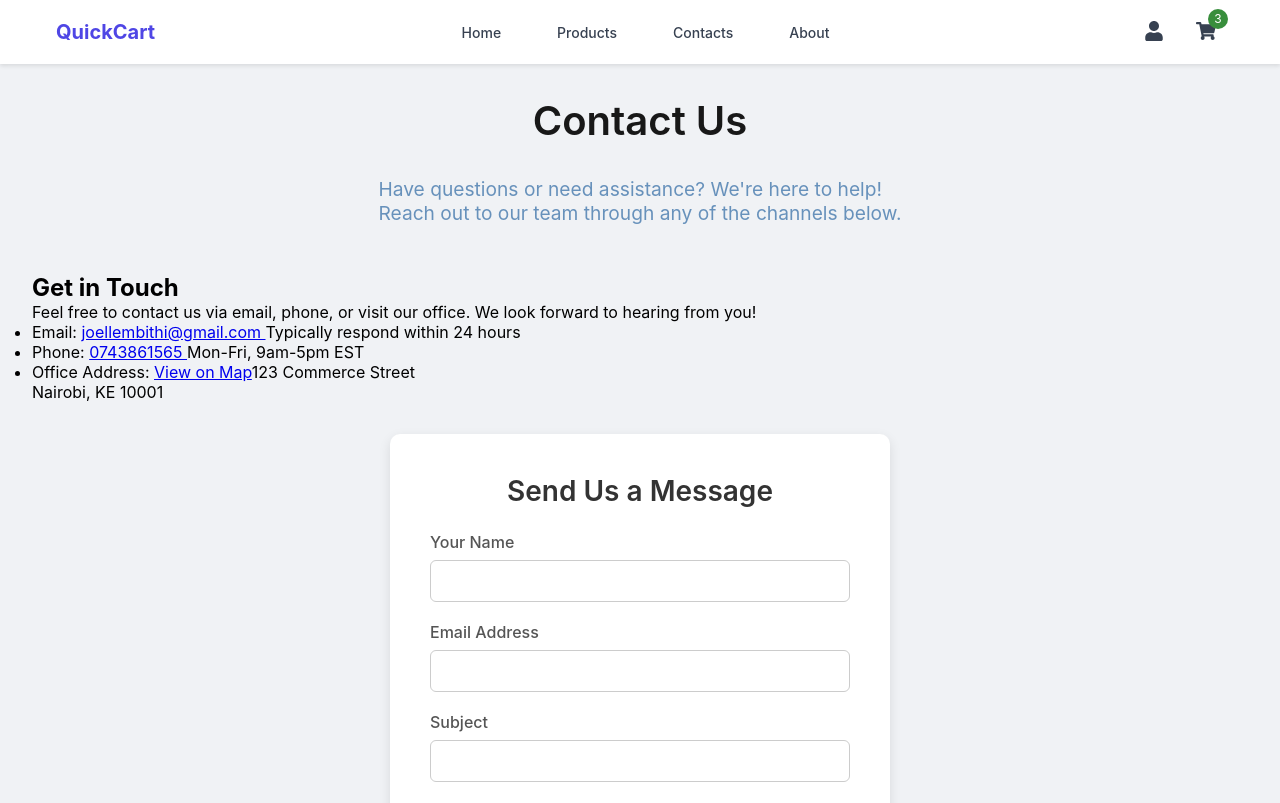
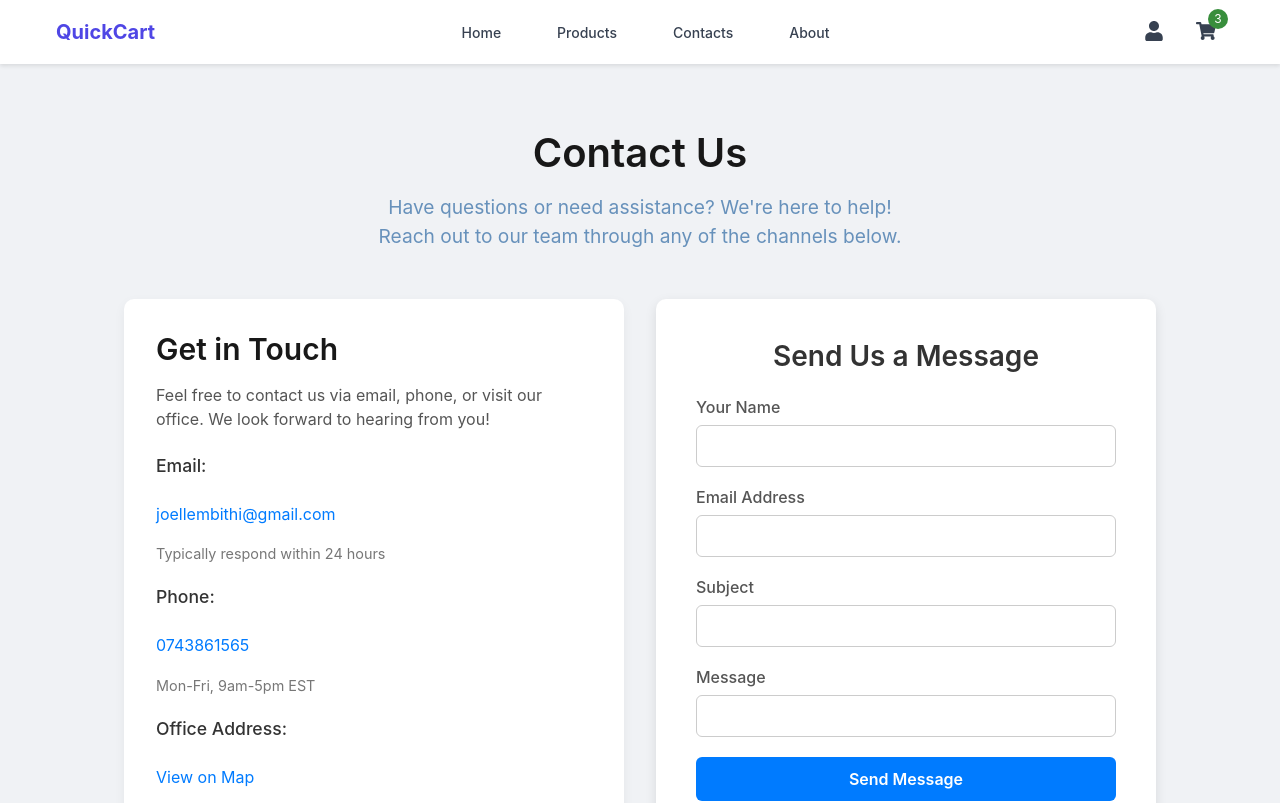
Before and after one commit to SmartMinds1/QuickCart, a React (Create React App) app in the folder client/: page /contact in a window 1280 px wide. Shown: the top 803 px of the page. Built offline with nearby package versions, Linux system fonts and the light colour scheme.

Commit message:
Almost done with Contact page

```diff
--- a/client/src/pages/Contact/Contact.css
+++ b/client/src/pages/Contact/Contact.css
@@ -1,48 +1,111 @@
 .container {
-
-
-    justify-content: center;
-    align-items: center;
-
-    background-color: #f0f2f5;
-
-.contact {
-    display:flex;
+  display: flex;
   flex-direction: column;
   justify-content: center;
   align-items: center;
+  background-color: #f0f2f5;
+  padding: 2rem;
+}
+
+/* Header section */
+.contact {
+  display: flex;
+  flex-direction: column;
+  justify-content: center;
+  align-items: center;
+  text-align: center;
+}
 
 .heading {
-        font-size:40px;
+  font-size: 40px;
   font-weight: 600;
   color: #181818;
-        margin: 2rem;
+  margin: 2rem 0 1rem 0;
 }
 
 .heading-text {
-        display:flex;
-        justify-content: center;
-        align-items: center;
-        font-size:1.2rem;
+  font-size: 1.2rem;
   color: rgb(103, 145, 187);
-
-    }
+  max-width: 700px;
+  line-height: 1.5;
 }
 
+/* Contact details wrapper */
+.contact-details {
+  display: flex;
+  flex-wrap: wrap;
+  justify-content: center;
+  margin-top: 3rem;
+  width: 100%;
+  max-width: 1200px;
+  gap: 2rem;
+}
+
+/* Left side */
 .left-side {
-    display:flex;
-    flex-direction: column;
-    margin: 2rem;
-    margin-top: 3rem;
+  background-color: #ffffff;
+  padding: 2rem;
+  border-radius: 10px;
+  width: 100%;
+  max-width: 500px;
+  box-shadow: 0 4px 12px rgba(0, 0, 0, 0.05);
+}
 
+.left-side-heading {
+  font-size: 30px;
+  font-weight: 600;
+  color: #181818;
+  margin-bottom: 1rem;
+}
 
+.left-side-text {
+  font-size: 1rem;
+  color: #555;
+  line-height: 1.5;
+  margin-bottom: 1.5rem;
 }
+
+.contact-list {
+  list-style: none;
+  padding: 0;
+  margin: 0;
+}
+
+.list {
+  margin-bottom: 1.5rem;
+}
+
+.list-title {
+  font-size: 1.1rem;
+  font-weight: 500;
+  color: #333;
+}
+
+.contact-link {
+  text-decoration: none;
+  color: #007bff;
+  display: block;
+  margin-top: 0.5rem;
+}
+
+.contact-link:hover {
+  text-decoration: underline;
+}
+
+.contact-info {
+  font-size: 0.9rem;
+  color: #777;
+  margin-top: 0.3rem;
+  display: block;
+}
+
+/* Right side (form) */
 .right-side {
   background-color: #ffffff;
-  padding: 40px;
+  padding: 2.5rem;
+  border-radius: 10px;
+  width: 100%;
   max-width: 500px;
-  margin: 0 auto;
-  border-radius: 10px;
   box-shadow: 0 4px 12px rgba(0, 0, 0, 0.1);
 }
 
@@ -50,21 +113,21 @@
   font-size: 28px;
   font-weight: 600;
   color: #333;
-  margin-bottom: 24px;
+  margin-bottom: 1.5rem;
   text-align: center;
 }
 
 label {
   display: block;
   font-weight: 500;
-  margin-bottom: 8px;
+  margin-bottom: 0.5rem;
   color: #555;
 }
 
 .input-field {
   width: 100%;
   padding: 10px 14px;
-  margin-bottom: 20px;
+  margin-bottom: 1.25rem;
   border: 1px solid #ccc;
   border-radius: 6px;
   font-size: 16px;
@@ -93,4 +156,14 @@ label {
   background-color: #0056b3;
 }
 
+/* Responsive for smaller screens */
+@media screen and (max-width: 768px) {
+  .contact-details {
+    flex-direction: column;
+    align-items: center;
   }
+
+  .left-side, .right-side {
+    width: 100%;
+  }
+}
--- a/client/src/pages/Contact/Contacts.jsx
+++ b/client/src/pages/Contact/Contacts.jsx
@@ -8,20 +8,22 @@ const Contacts = () => {
       <p className='heading-text'>Have questions or need assistance? We're here to help! <br /> Reach out to our team through any of the channels below.</p>
       </div>
 
-      {/* left side */}
+      <div className='contact-details'>
+
+{/* left side */}
 
       <div className='left-side'>
         <h2 className='left-side-heading'>Get in Touch</h2>
         <p className='left-side-text'>Feel free to contact us via email, phone, or visit our office. We look forward to hearing from you!</p>
         <ul className='contact-list'>
-          <li>Email: <a href="mailto:" className='contact-link'>joellembithi@gmail.com </a>
-          <span className='contact-info'>Typically respond within 24 hours</span> </li>
-          <li>Phone: <a href="tel:" className='contact-link'>0743861565 </a>
-          <span className='contact-info'>Mon-Fri, 9am-5pm EST</span></li>
+          <li className='list'><span className='list-title'>Email:</span> <a href="mailto:" className='contact-link'> <br />joellembithi@gmail.com </a>
+          <span className='contact-info'><br />Typically respond within 24 hours</span> </li>
+          <li className='list'><span className='list-title'>Phone:</span> <a href="tel:" className='contact-link'><br />0743861565 </a>
+          <span className='contact-info'><br />Mon-Fri, 9am-5pm EST</span></li>
 
 
-          <li>Office Address: <a href="https://www.google.com/maps" target="_blank" rel="noopener noreferrer" className='contact-link'>View on Map</a>
-          <span>123 Commerce Street<br />
+          <li className='list'><span className='list-title'>Office Address:</span> <a href="https://www.google.com/maps" target="_blank" rel="noopener noreferrer" className='contact-link'><br />View on Map</a>
+          <span><br />123 Commerce Street<br />
 Nairobi, KE 10001</span>
 </li>
         </ul>
@@ -48,6 +50,7 @@ Nairobi, KE 10001</span>
   <button className="send-button">Send Message</button>
 </div>
 
+      </div>
     </div>
   )
 }
--- a/client/src/pages/Home.jsx
+++ b/client/src/pages/Home.jsx
@@ -5,8 +5,7 @@ import Footer from '../components/Footer/Footer'
 const Home = () => {
   return (
     <div>
-     <NavBar/>
-     <Footer/>
+
     </div>
   )
 }
```
Lines whose indentation alone changed are shown as unchanged.
